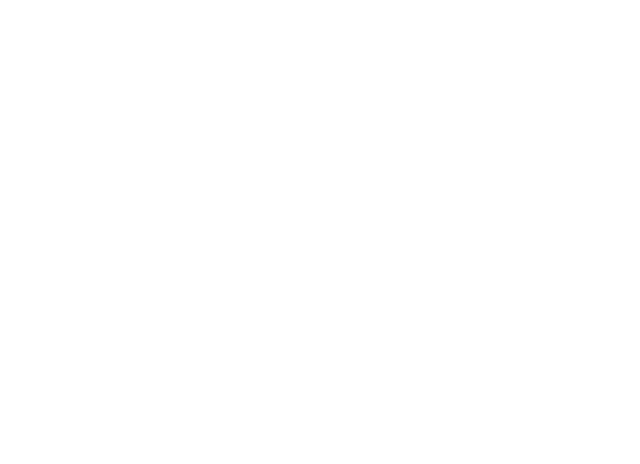
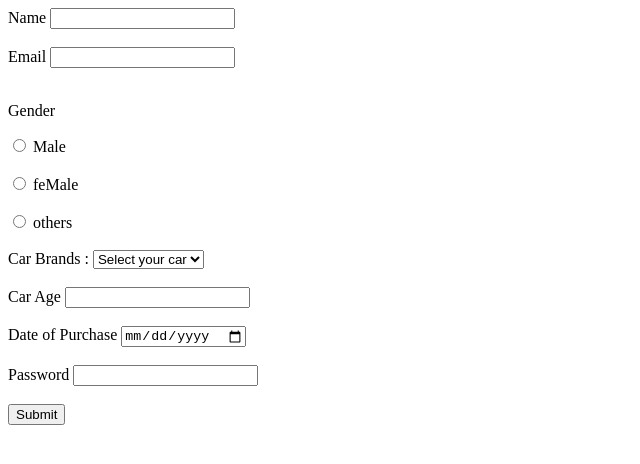
Before and after one commit to acciojob/car-insurance-form-saurabh-patil-9787, a website: page main.html in a window 1280 px wide. Shown: the whole page, without its empty margins (0-640 px from the left). Drawn offline with Linux system fonts and the light colour scheme.

Commit message:
created a submission

```diff
--- a/main.html
+++ b/main.html
@@ -8,6 +8,41 @@
 
 <body>
 	<!-- the entire body must be written by student -->
+	<form method="post">
+		<label for="name">Name</label>
+		<input type="text" id="name" required><br><br>
+		<label for="email">Email</label>
+		<input id="email" type="email" required><br><br>
+		<p>Gender</p>
+		<input type="radio" id="male" name="gender" required>
+		<label for="male">Male</label><br><br>
+		<input type="radio" id="female" name="gender" required>
+		<label for="female">feMale</label><br><br>
+		<input type="radio" id="others" name="gender" required>
+		<label for="others">others</label><br><br>
+
+		<label for="cars">Car Brands :</label>
+		<select id="cars">
+
+			<OPTION value="#">Select your car</OPTION>
+			<option value="BMW">BMW</option>
+			<option value="AUDI">AUDI</option>
+			<option value="TVS">TVS</option>
+		</select><br><br>
+		<label for="carage">Car Age</label>
+		<input id="carage" type ="number" required><br><br>
+		<label for="dop">Date of Purchase</label>
+		<input type="date" id="dop" required><br><br>
+		<label for="password">Password</label>
+		<input type="password" id="password" required><br><br>
+		<button type="submit">Submit</button>
+
+
+
+
+
+
+	</form>
     <script type="text/javascript" src="./script.js">
 </script>
 
```
